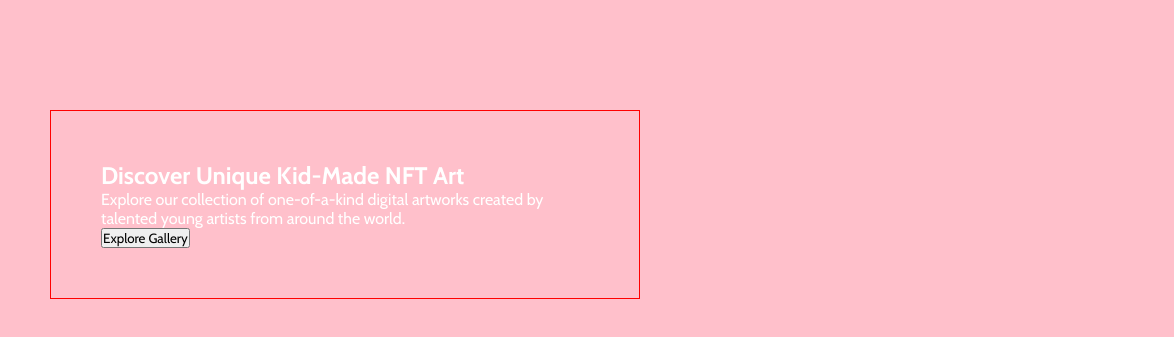
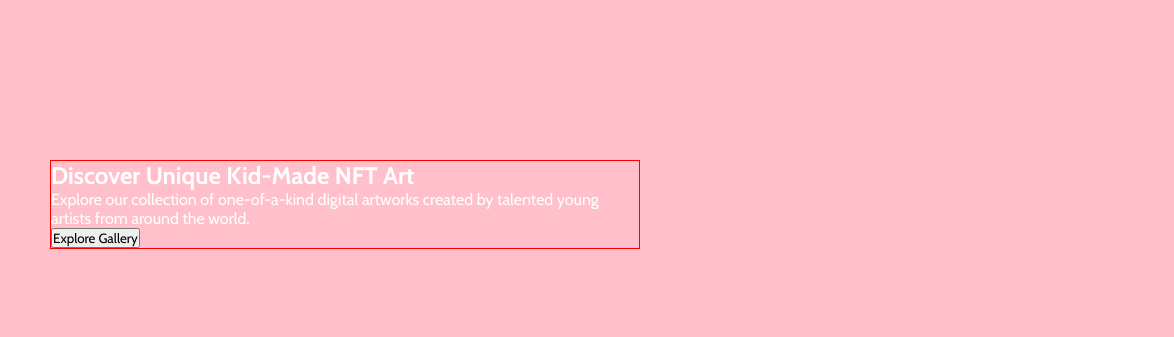
Before and after one commit to cpscott1/bridgeart, a plain HTML site: page index.html in a window 1280 px wide. Shown: the part 237-574 px from the top of the page, 0-1174 px from the left. Drawn offline with nearby package versions, Linux system fonts and the light colour scheme.

Commit message:
css update

```diff
--- a/styles.css
+++ b/styles.css
@@ -57,5 +57,4 @@ main {
 .content {
     max-width: 50%;
     border: 1px solid red;
-    padding: 50px;
 }
```
